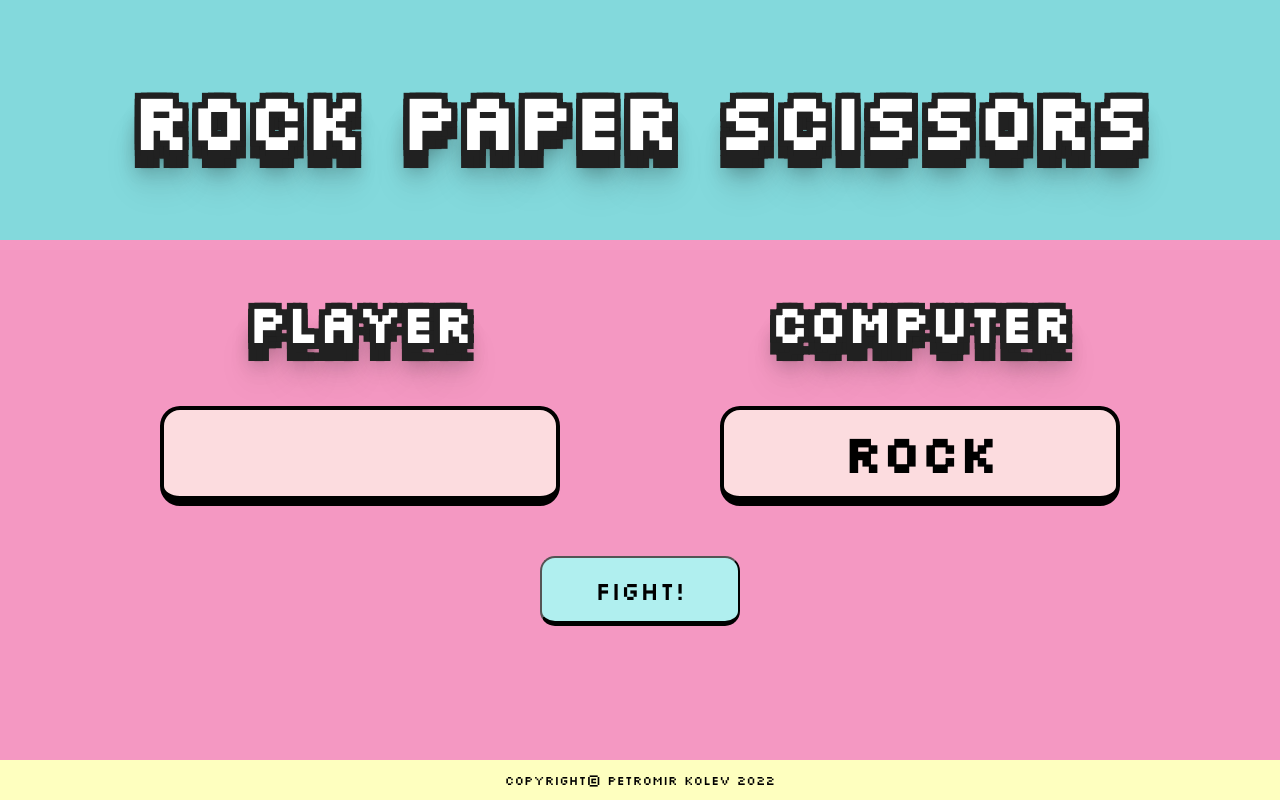
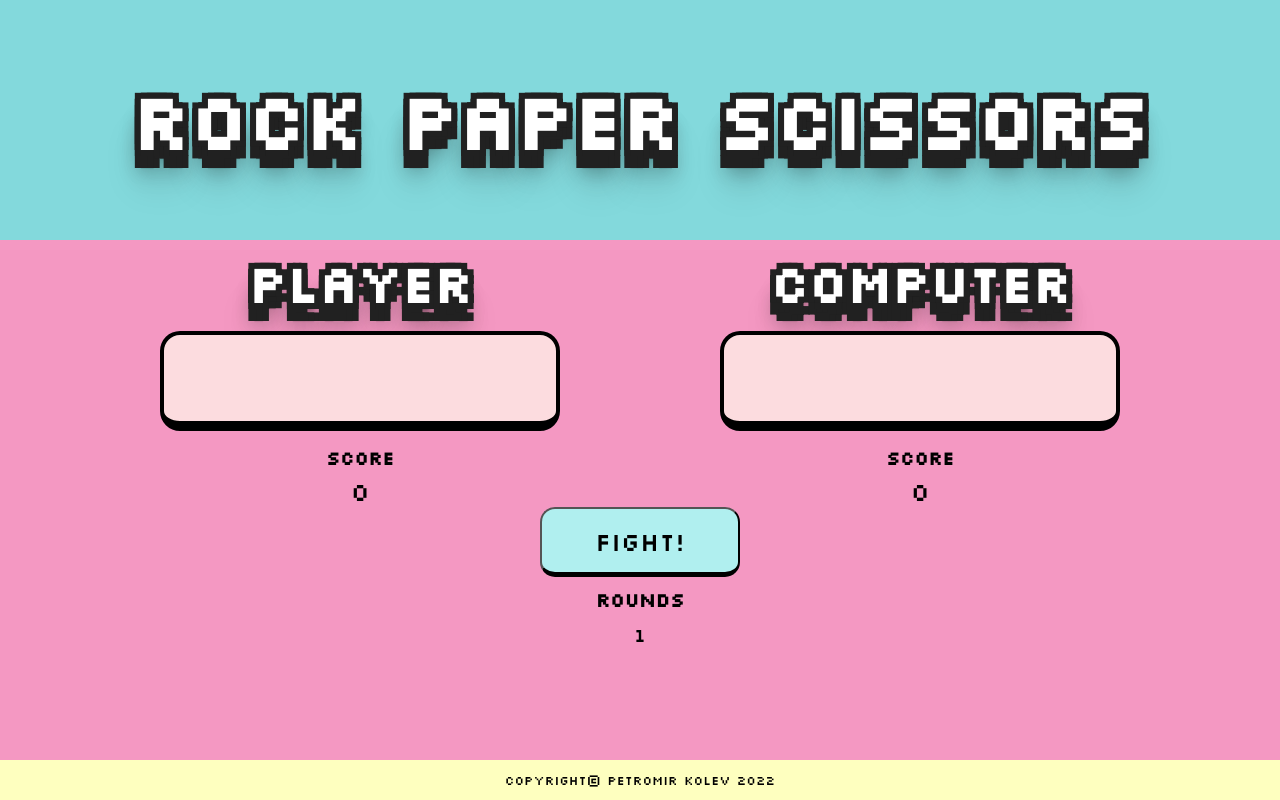
Before and after one commit to petromirkolev/odin-rock-paper-scissors, a plain HTML site: page index.html in a window 1280 px wide. Both pictures are taken after a click on the button "Fight!". Drawn offline with Linux system fonts and the light colour scheme.

Commit message:
Update DOM interaction

```diff
--- a/index.html
+++ b/index.html
@@ -19,14 +19,20 @@
         <div class="player">
           <h1 class="font-style">Player</h1>
           <input type="text" autofocus />
+          <h3>Score</h3>
+          <p></p>
         </div>
         <div class="computer">
           <h1 class="font-style">Computer</h1>
           <h2></h2>
+          <h3>Score</h3>
+          <p></p>
         </div>
       </div>
       <div class="submit-pick">
         <button class="btn-submit">Fight!</button>
+        <h1>Rounds</h1>
+        <p class="rounds"></p>
       </div>
     </div>
     <footer>Copyright© Petromir Kolev 2022</footer>
--- a/script.js
+++ b/script.js
@@ -4,9 +4,33 @@ let playerInput = document.querySelector("input");
 let computerPick = document.querySelector(".computer > h2");
 let popup = document.querySelector(".popup");
 let popupMessage = document.querySelector(".popup > p");
+let roundsElement = document.querySelector(".rounds");
+let playerScoreElement = document.querySelector(".player > p");
+let computerScoreElement = document.querySelector(".computer > p");
 let computerScore = 0;
 let playerScore = 0;
 let rounds = 0;
+
+const init = function () {
+  roundsElement.textContent = rounds = 0;
+  playerScoreElement.textContent = playerScore = 0;
+  computerScoreElement.textContent = computerScore = 0;
+};
+
+const checkForEndGame = function () {
+  if (rounds >= 5) {
+    playerScore > computerScore
+      ? `${popupHandler(`You win! Your score is ${playerScore}`)}`
+      : `${popupHandler(`You lose! Your score is ${playerScore}`)}`;
+    init();
+  }
+};
+const updateScore = function () {
+  roundsElement.textContent = rounds;
+  playerScoreElement.textContent = playerScore;
+  computerScoreElement.textContent = computerScore;
+  checkForEndGame();
+};
 
 const getComputerChoice = function () {
   return choices[Math.trunc(Math.random() * 3)];
@@ -31,23 +55,27 @@ const resetInputs = function () {
 
 const oneRound = function (playerChoice, computerChoice) {
   rounds++;
+  roundsElement.textContent = rounds;
 
   try {
     if (choices.every((choice) => choice !== playerChoice))
       throw new Error("Please input rock, paper or scissors only!");
 
+    computerPick.textContent = computerChoice;
+    playerInput.value = playerChoice;
+
     if (playerChoice === computerChoice) {
       popupHandler("It's a draw");
     }
-    if (playerChoice === "paper" && computerChoice !== "scissors") {
+    if (playerChoice === "paper" && computerChoice === "rock") {
       playerScore++;
       popupHandler("You win! Paper beats rock!");
     }
-    if (playerChoice === "rock" && computerChoice !== "paper") {
+    if (playerChoice === "rock" && computerChoice === "scissors") {
       playerScore++;
       popupHandler(`You win! Rock beats scissors!`);
     }
-    if (playerChoice === "scissors" && computerChoice !== "rock") {
+    if (playerChoice === "scissors" && computerChoice === "paper") {
       playerScore++;
       popupHandler(`You win! Scissors beats paper!`);
     }
@@ -57,15 +85,18 @@ const oneRound = function (playerChoice, computerChoice) {
         computerChoice[0].toUpperCase() + computerChoice.slice(1)
       } beats ${playerChoice}!`
     );
+    updateScore();
     return;
   } catch (error) {
     alert(error);
   }
 };
 
+init();
+
 const play = function () {};
 document.querySelector("button").addEventListener("click", function () {
-  const computerChoice = (computerPick.textContent = getComputerChoice());
-  const playerChoice = (playerInput.value = getPlayerChoice());
+  const computerChoice = getComputerChoice();
+  const playerChoice = getPlayerChoice();
   oneRound(playerChoice, computerChoice);
 });
--- a/style.css
+++ b/style.css
@@ -40,7 +40,7 @@ body {
   background-color: #f498c2;
 }
 .current-picks {
-  padding-top: 50px;
+  padding-top: 10px;
   display: flex;
   justify-content: space-evenly;
 }
@@ -49,7 +49,12 @@ body {
   display: flex;
   flex-direction: column;
   align-items: center;
-  gap: 50px;
+  gap: 15px;
+}
+.player p,
+.computer p {
+  margin-top: -10px;
+  font-size: 2vw;
 }
 .player h1,
 .computer h1 {
@@ -75,11 +80,12 @@ body {
 }
 .submit-pick {
   display: flex;
+  flex-direction: column;
   justify-content: center;
+  align-items: center;
 }
 .submit-pick button {
   background-color: #b0efef;
-  margin-top: 50px;
   border-bottom: 5px solid black;
   font-size: 2vw;
   border-radius: 15px;
@@ -89,6 +95,12 @@ body {
 }
 .submit-pick button:hover {
   transform: scale(1.1);
+}
+.submit-pick h1,
+.submit-pick p {
+  margin-top: 10px;
+  font-size: 1.5vw;
+  justify-content: center;
 }
 footer {
   background-color: #feffbf;
```
